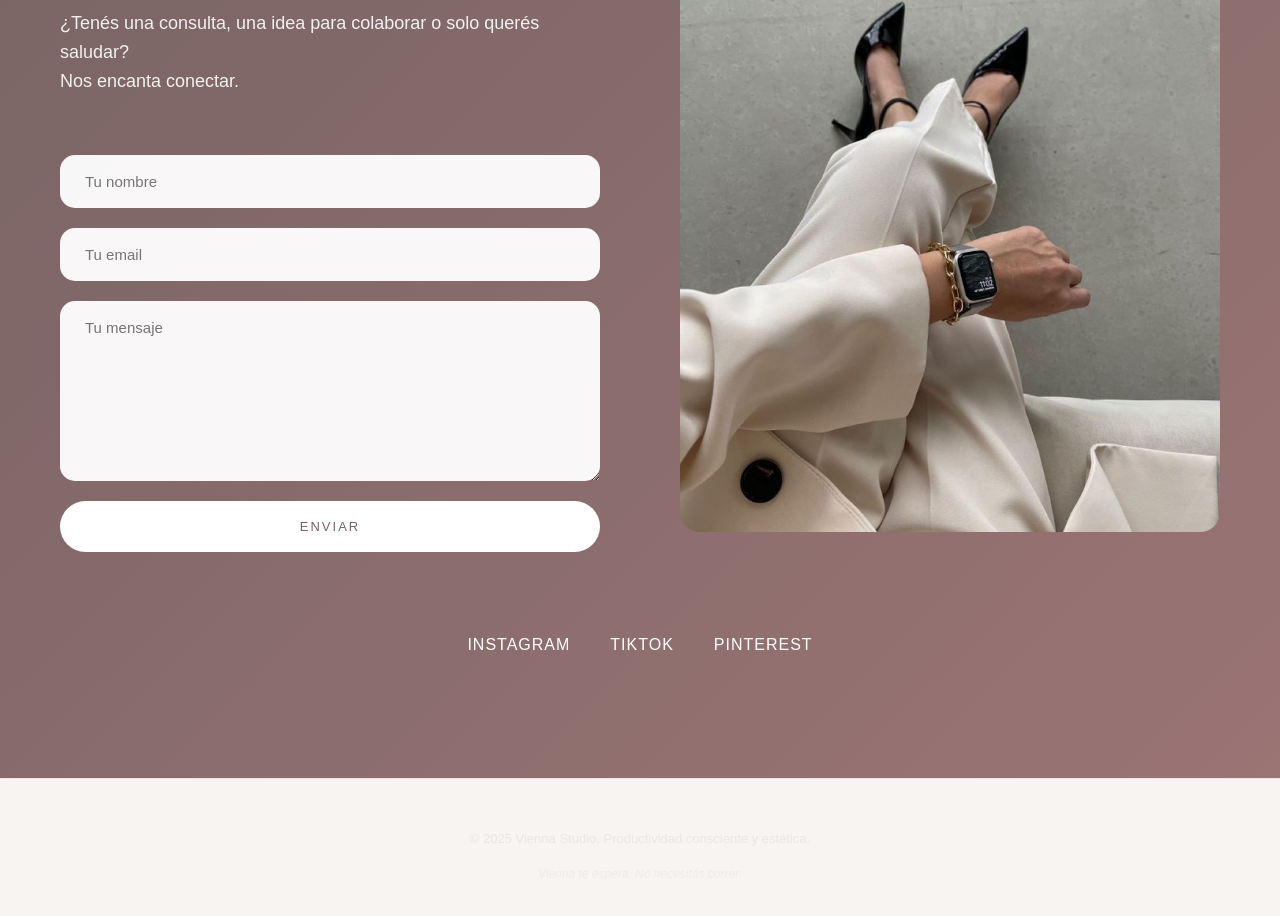
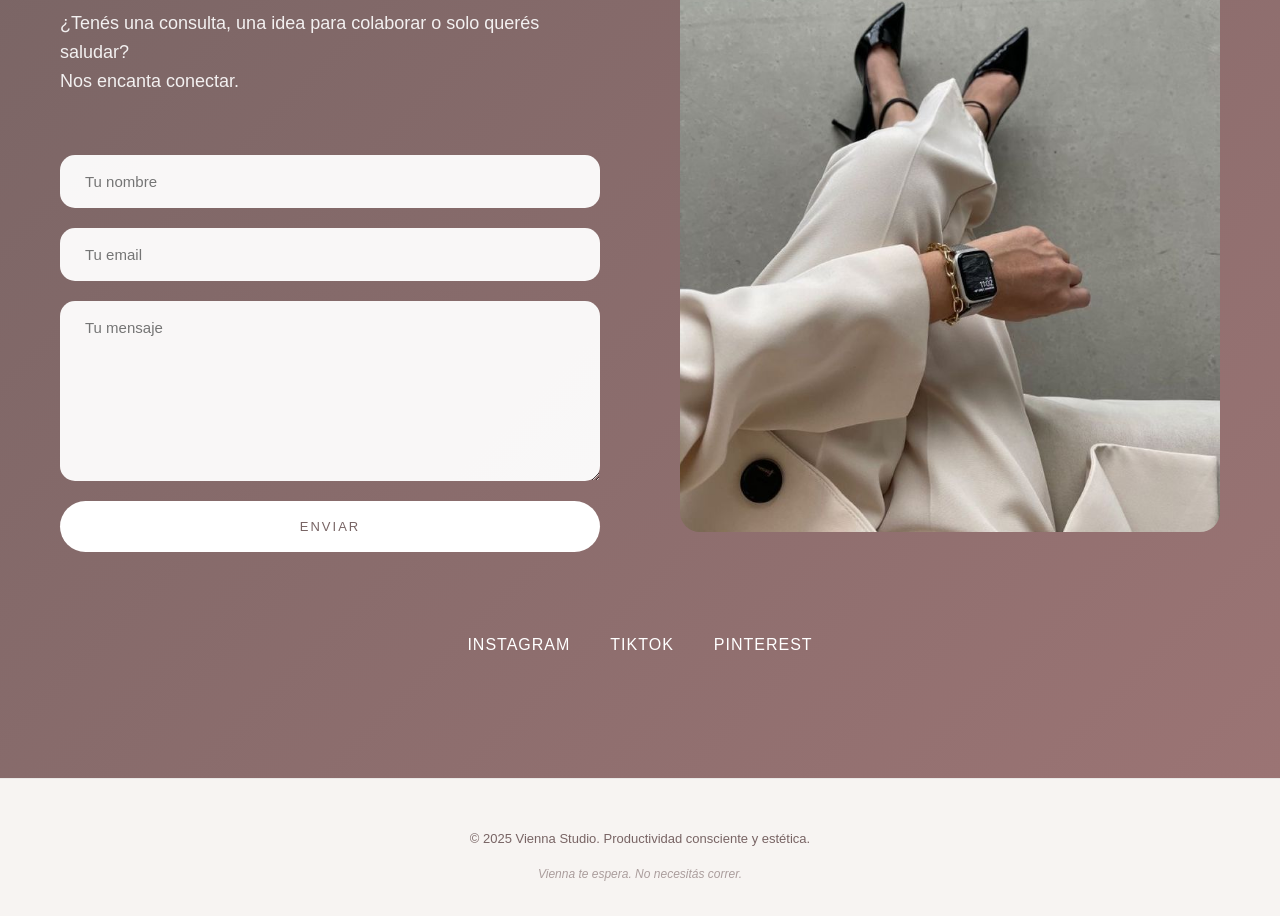
Before and after one commit to almaavictoria/viennastudio, a plain HTML site: page index.html in a window 1280 px wide. Shown: the part 9223-10139 px from the top of the page. Drawn offline with nearby package versions, Linux system fonts and the light colour scheme; a web font is replaced by a local one.

Commit message:
Update styles.css

```diff
--- a/styles.css
+++ b/styles.css
@@ -535,7 +535,7 @@
 
         footer {
             background-color: var(--color-fondo);
-            color: var(--color-texto-secundario);
+            color: var(--color-texto-principal);
             text-align: center;
             padding: 50px 40px;
             font-size: 13px;
```
